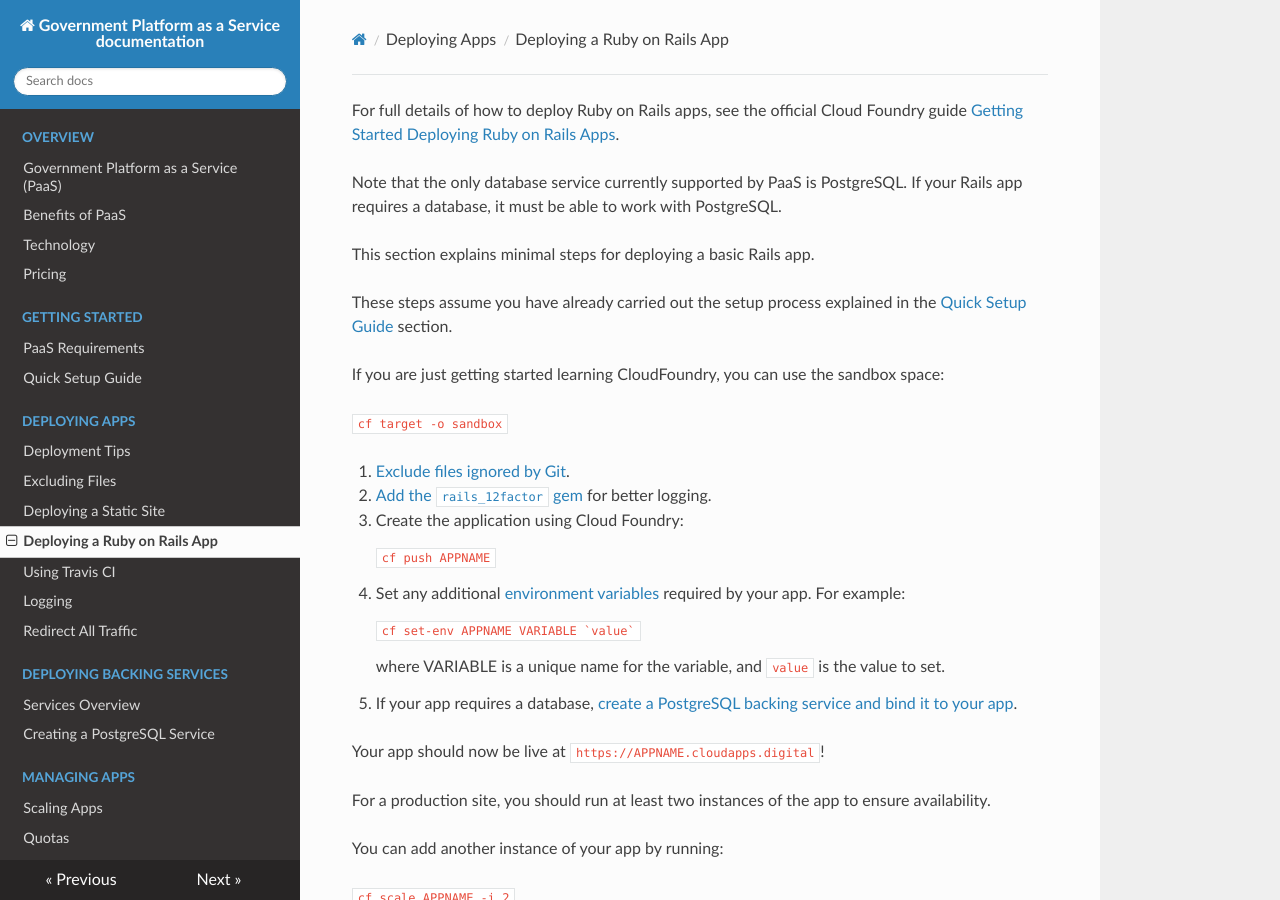
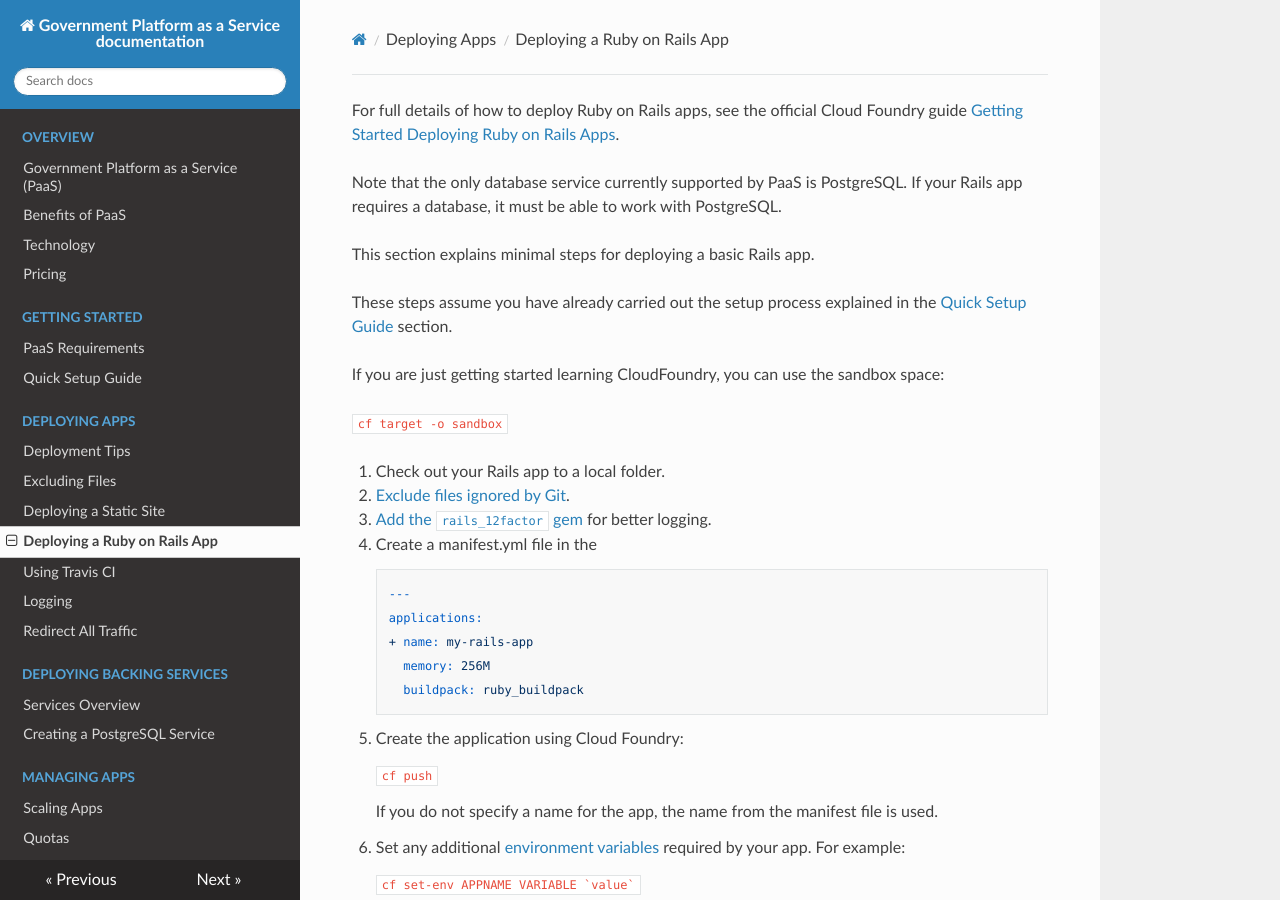
Before and after one commit to alphagov/paas-developer-docs, an MkDocs documentation site: the page built from docs/deploying_apps/deploying_rails.md, in a window 1280 px wide and 900 px high. Built offline with MkDocs 1.6.1, drawn with Linux system fonts in a browser that asks for light colours; nearby versions of some CDN libraries; old or Windows-style settings are respelled for this version of MkDocs.

Commit message:
Clarify use of manifest files

````diff
--- a/docs/deploying_apps/deploying_rails.md
+++ b/docs/deploying_apps/deploying_rails.md
@@ -11,14 +11,25 @@ If you are just getting started learning CloudFoundry, you can use the sandbox s
 
 ``cf target -o sandbox``
 
+1. Check out your Rails app to a local folder.
 1. [Exclude files ignored by Git](/deploying_apps/excluding_files/).
 1. [Add the `rails_12factor` gem](https://github.com/heroku/rails_12factor#install) for better logging.
+1. Create a manifest.yml file in the
+
+        ---
+        applications:
+        + name: my-rails-app
+          memory: 256M
+          buildpack: ruby_buildpack
+
+
 1. Create the application using Cloud Foundry:
 
     ```
-    cf push APPNAME
+    cf push
     ```
 
+    If you do not specify a name for the app, the name from the manifest file is used.
 
 1. Set any additional [environment variables](//deploying_apps/#setting-environment-variables/) required by your app. For example:
 
````
Also changed, not shown: docs/deploying_apps/deploying_static_sites.md (+2 -0 lines), docs/deploying_apps/index.md (+4 -0 lines).
